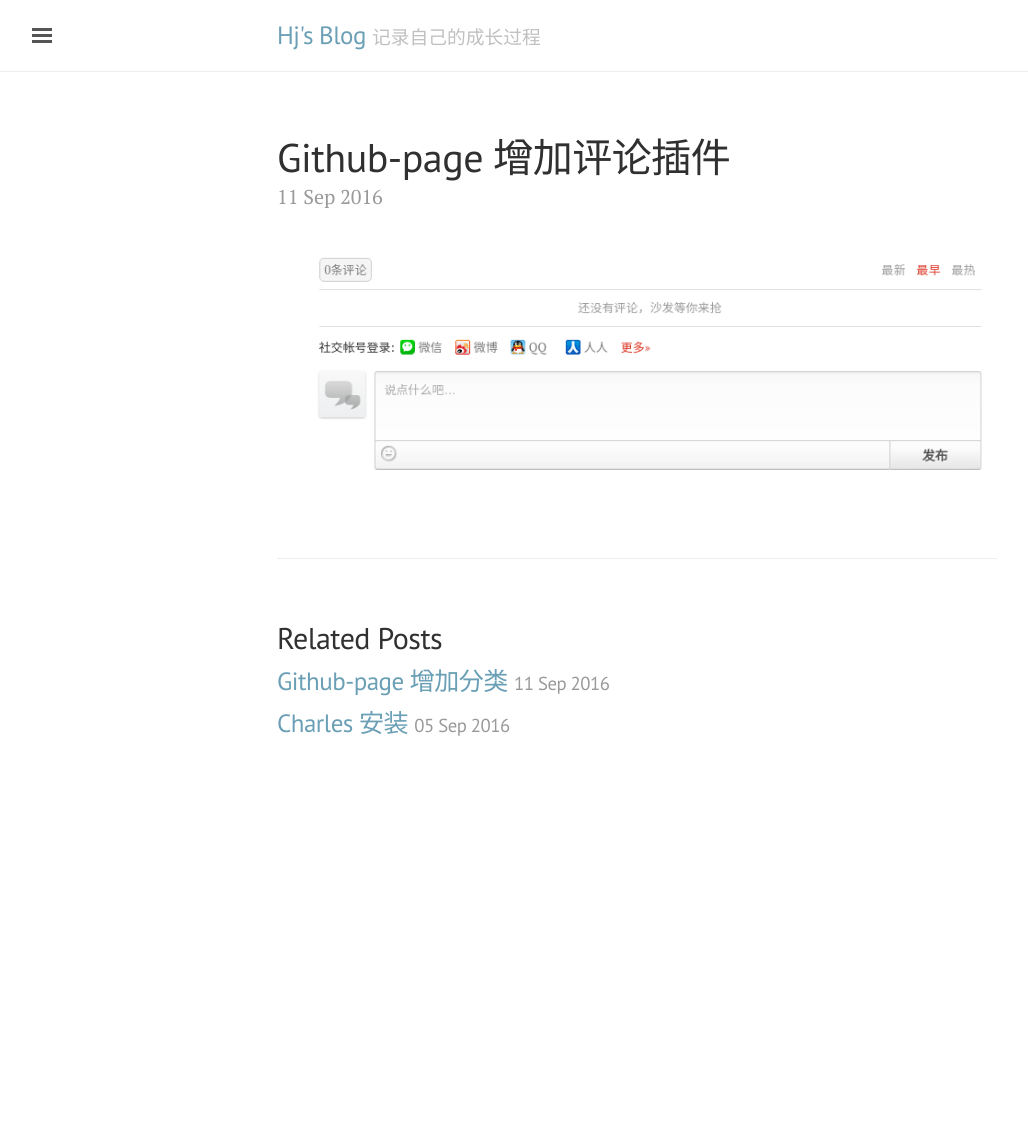
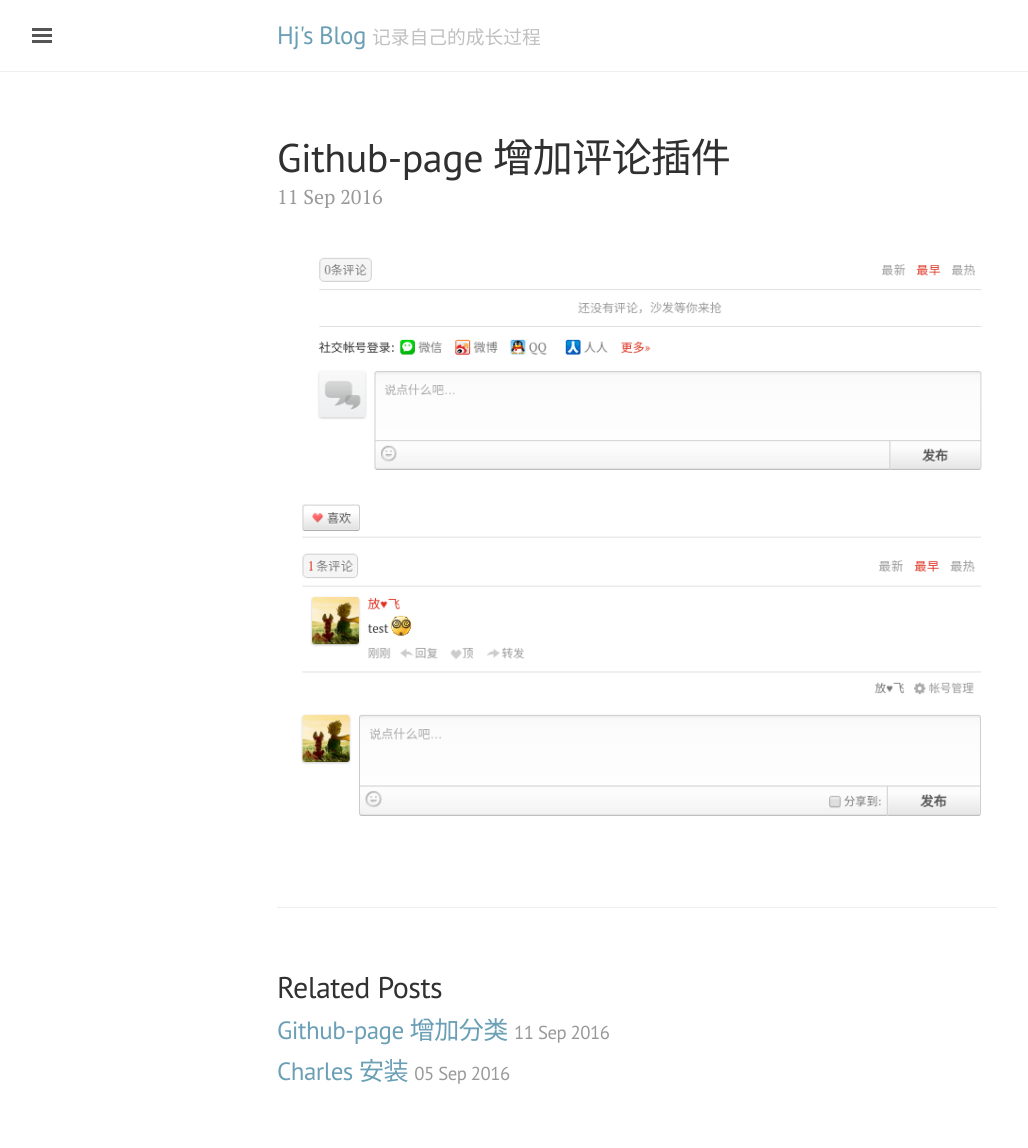
Before and after one commit to hxjiejie/jekyll_demo, a Jekyll site: the page built from _posts/2016-09-11-comment.md, in a window 1280 px wide. Shown: the whole page, without its empty margins (3-1031 px from the left). Built offline with Jekyll 4.4.1, drawn with Linux system fonts in a browser that asks for light colours; comment, search, counter and statistics services are not loaded; before the commit the page ends 900 px from its top, so only the background shows below that.

Commit message:
Update 2016-09-11-comment.md

```diff
--- a/_posts/2016-09-11-comment.md
+++ b/_posts/2016-09-11-comment.md
@@ -5,3 +5,4 @@ category: github-page
 ---
 
 ![2016-09-11-comment_1.png](/2016-09-11-comment_1.png)
+![2016-09-11 comment_2.png](/2016-09-11 comment_2.png)
```
